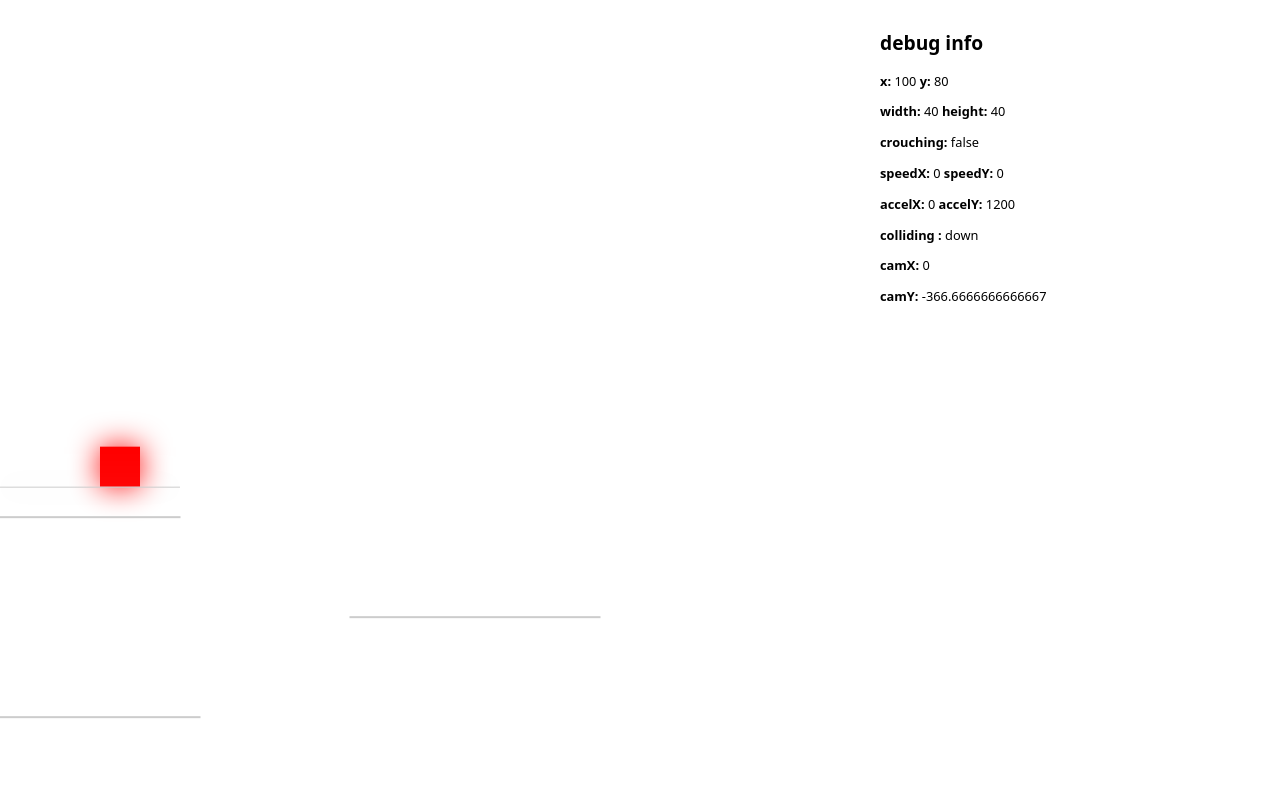
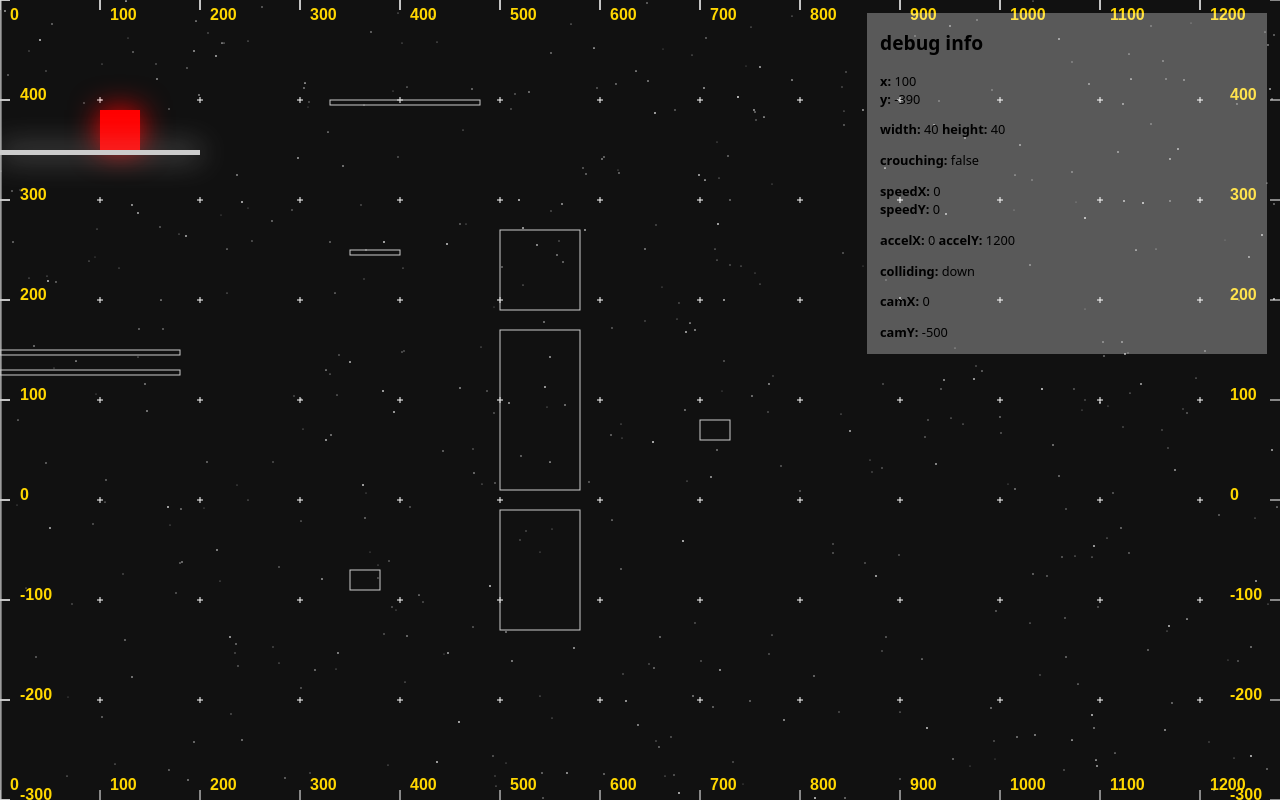
Before and after one commit to ThomasVandenhede/jeu-cv, a plain HTML site: page index.html in a window 1280 px wide. Drawn offline with Linux system fonts and the light colour scheme.

Commit message:
Refactor by creating game class and add cosmetic improvements

```diff
--- a/index.html
+++ b/index.html
@@ -82,7 +82,7 @@
     </section>
   </div>
 
-  <!-- <script src="./js/requestAnimationFrame-polyfill.js"></script> -->
+  <script src="./js/requestAnimationFrame-polyfill.js"></script>
   <script src="./js/constants.js"></script>
   <script src="./js/keyboardManager.js"></script>
   <script src="./js/soundManager.js"></script>
@@ -92,7 +92,7 @@
   <script src="./js/camera.js"></script>
   <script src="./js/platform.js"></script>
   <script src="./js/player.js"></script>
-  <!-- <script src="./js/game.js"></script> -->
+  <script src="./js/game.js"></script>
   <script src="./js/index.js"></script>
 </body>
 
--- /dev/null
+++ b/js/game.js
@@ -0,0 +1,268 @@
+var Game = (function() {
+  function Game(options) {
+    this.options = options || {};
+  }
+
+  Game.prototype.init = function(config) {
+    this.debug = config.debug || false;
+    this.rulers = config.rulers || true;
+    this.previousTime;
+    this.currentTime;
+    this.canvas = document.getElementById("canvas");
+    this.backgroundCanvas = document.getElementById("background");
+    this.ctx = this.canvas.getContext("2d");
+    this.bgCtx = this.backgroundCanvas.getContext("2d");
+    this.keyboard = keyboardManager.getInstance();
+    worldRect = new Rectangle(0, -100000, 3000, 102000);
+    this.player = playerFactory(100, -600);
+    this.platforms = [
+      platformFactory(0, -350, 200, 5),
+      platformFactory(350, -250, 50, 5),
+      platformFactory(0, -130, 180, 5),
+      platformFactory(0, -150, 180, 5),
+      platformFactory(330, -400, 150, 5),
+      platformFactory(150, 200, 50, 5),
+      platformFactory(500, -270, 80, 80),
+      platformFactory(500, -170, 80, 160),
+      platformFactory(500, 10, 80, 120),
+      platformFactory(500, 150, 80, 120),
+      platformFactory(700, -80, 30, 20),
+      platformFactory(350, 70, 30, 20),
+      platformFactory(700, 210, 30, 20),
+      platformFactory(0, -100000, 1, 200000)
+    ];
+
+    this.starCount = 500;
+    this.stars = [];
+    for (var i = 0; i < this.starCount; i++) {
+      this.stars.push({
+        x: Math.floor(Math.random() * (this.canvas.width + 1)),
+        y: Math.floor(Math.random() * (this.canvas.height + 1)),
+        r: Math.random() * 0.5 + 0.5,
+        opacity: Math.random() * 0.5 + 0.4
+      });
+    }
+
+    this.drawables = [];
+    this.drawables.push(this.player);
+    this.drawables = this.drawables.concat(this.platforms);
+
+    this.player.collidableWith = this.drawables.filter(function(el) {
+      return el !== this.player;
+    });
+
+    this.camera = new Camera(
+      0,
+      0,
+      this.canvas.width,
+      this.canvas.height,
+      2000,
+      2000
+    );
+    this.camera.follow(
+      this.player,
+      (this.canvas.width - this.player.width) / 2 - 10,
+      (this.canvas.height - this.player.height) / 2 - 10
+    );
+  };
+
+  Game.prototype.handleKeyboard = function() {
+    if (this.keyboard.RIGHT || this.keyboard.LEFT) {
+      this.keyboard.LEFT && this.player.moveLeft();
+      this.keyboard.RIGHT && this.player.moveRight();
+    } else {
+      this.player.v.x = 0;
+    }
+
+    if (this.keyboard.DOWN) {
+      this.player.crouch();
+    } else {
+      this.player.stand();
+    }
+
+    if (this.keyboard.UP || this.keyboard.SPACE) {
+      this.player.jump();
+    }
+  };
+
+  Game.prototype.updateScene = function() {
+    // apply gravity and resolve collisions
+    this.player.applyGravity();
+    this.player.detectCollisions();
+    // update objects to be rendered
+    this.player.update(dt);
+    for (var i = 0; i < this.platforms.length; i++) {
+      var platform = this.platforms[i];
+      platform.update(dt);
+    }
+    this.camera.update();
+  };
+
+  Game.prototype.updateTimeEllapsed = function() {
+    this.previousTime = this.currentTime || Date.now();
+    this.currentTime = Date.now();
+    return (this.currentTime - this.previousTime) / 1000;
+  };
+
+  Game.prototype.renderBackground = function(ctx) {
+    this.fillCanvas(ctx, "#111");
+    ctx.save();
+    for (var i = 0; i < this.starCount; i++) {
+      var star = this.stars[i];
+      ctx.fillStyle = "rgba(255, 255, 255, " + star.opacity + ")";
+      ctx.beginPath();
+      ctx.arc(
+        (star.x - this.camera.x + this.canvas.width) % this.canvas.width,
+        (star.y - this.camera.y + this.canvas.height) % this.canvas.height,
+        star.r,
+        0,
+        Math.PI * 2
+      );
+      ctx.fill();
+      ctx.closePath();
+    }
+    ctx.restore();
+  };
+
+  Game.prototype.clearCanvas = function(ctx) {
+    ctx.clearRect(0, 0, this.canvas.width, this.canvas.height);
+  };
+
+  Game.prototype.fillCanvas = function(ctx, color) {
+    ctx.fillStyle = color;
+    ctx.fillRect(0, 0, this.canvas.width, this.canvas.height);
+  };
+
+  Game.prototype.drawRulers = function(ctx) {
+    var minX,
+      maxX,
+      minY,
+      maxY,
+      crossSize = 3;
+    ctx.save();
+    ctx.font = "bold 16px Arial";
+    ctx.fillStyle = "#ffd700"; // Star Wars yellow
+    ctx.strokeStyle = "white";
+    minX = Math.floor(this.camera.x / 100, 2) * 100;
+    maxX = Math.ceil((this.camera.x + this.camera.wView) / 100, 2) * 100;
+    for (var i = minX; i <= maxX; i += 100) {
+      ctx.beginPath();
+      ctx.moveTo(i - this.camera.x, 0);
+      ctx.lineTo(i - this.camera.x, 10);
+      ctx.stroke();
+      ctx.moveTo(i - this.camera.x, this.canvas.height - 10);
+      ctx.lineTo(i - this.camera.x, this.canvas.height);
+      ctx.stroke();
+      ctx.closePath();
+      ctx.fillText(i, i + 10 - this.camera.x, 20);
+      ctx.fillText(i, i + 10 - this.camera.x, this.canvas.height - 10);
+    }
+    minY = Math.floor(this.camera.y / 100, 2) * 100;
+    maxY = Math.ceil((this.camera.y + this.camera.hView) / 100, 2) * 100;
+    for (var i = minY; i <= maxY; i += 100) {
+      ctx.beginPath();
+      ctx.moveTo(0, i - this.camera.y);
+      ctx.lineTo(10, i - this.camera.y);
+      ctx.stroke();
+      ctx.moveTo(this.canvas.width - 10, i - this.camera.y);
+      ctx.lineTo(this.canvas.width, i - this.camera.y);
+      ctx.stroke();
+      ctx.closePath();
+      ctx.fillText(-i, 20, i - this.camera.y);
+      ctx.fillText(-i, this.canvas.width - 50, i - this.camera.y);
+    }
+    for (var i = minX + 100; i <= maxX - 100; i += 100) {
+      for (var j = minY + 100; j <= maxY - 100; j += 100) {
+        ctx.beginPath();
+        ctx.moveTo(i - crossSize - this.camera.x, j - this.camera.y);
+        ctx.lineTo(i + crossSize - this.camera.x, j - this.camera.y);
+        ctx.moveTo(i - this.camera.x, j - crossSize - this.camera.y);
+        ctx.lineTo(i - this.camera.x, j + crossSize - this.camera.y);
+        ctx.stroke();
+        ctx.closePath();
+      }
+    }
+    ctx.restore();
+  };
+
+  Game.prototype.renderScene = function(ctx) {
+    this.rulers && this.drawRulers(ctx);
+    // optimize rendering by only drawing objects that are on screen
+    for (var i = 0; i < this.drawables.length; i++) {
+      var drawable = this.drawables[i];
+      drawable.overlaps(this.camera.viewportRect) &&
+        drawable.draw(ctx, this.camera);
+    }
+  };
+
+  Game.prototype.start = function() {
+    var music = new Sound(
+      "./assets/music/Star Wars - John Williams - Duel Of The Fates.mp3"
+    );
+    setTimeout(() => {
+      music.play();
+    }, 2000);
+    this.main();
+  };
+
+  Game.prototype.main = function() {
+    dt = this.updateTimeEllapsed();
+    this.handleKeyboard();
+    this.updateScene();
+    this.clearCanvas(this.ctx);
+    this.renderBackground(this.ctx);
+    this.renderScene(this.ctx);
+
+    requestAnimationFrame(this.main.bind(this));
+  };
+
+  Game.prototype.updateDebugInfo = function() {
+    var debug = document.querySelector(".debug");
+    var positionEl = debug.querySelector(".player__position");
+    var sizeEl = debug.querySelector(".player__size");
+    var isCrouchingEl = debug.querySelector(".player__is-crouching");
+    var speedEl = debug.querySelector(".player__speed");
+    var accelerationEl = debug.querySelector(".player__acceleration");
+    var collidingEl = debug.querySelector(".player__is-colliding");
+    var cameraPositionX = debug.querySelector(".camera__positionX");
+    var cameraPositionY = debug.querySelector(".camera__positionY");
+
+    var collidingHTML = Object.keys(this.player.isColliding)
+      .filter(
+        function(key) {
+          return this.player.isColliding[key];
+        }.bind(this)
+      )
+      .join(" ");
+
+    positionEl.innerHTML =
+      "<strong>x: </strong>" +
+      this.player.x +
+      "<br />" +
+      " <strong>y: </strong>" +
+      this.player.y;
+    sizeEl.innerHTML =
+      "<strong>width: </strong>" +
+      this.player.width +
+      " <strong>height: </strong>" +
+      this.player.height;
+    isCrouchingEl.innerHTML =
+      "<strong>crouching: </strong>" + this.player.isCrouching;
+    speedEl.innerHTML =
+      "<strong>speedX: </strong>" +
+      this.player.v.x +
+      "<br />" +
+      " <strong>speedY: </strong>" +
+      this.player.v.y;
+    accelerationEl.innerHTML =
+      "<strong>accelX: </strong>" +
+      this.player.acceleration.x +
+      " <strong>accelY: </strong>" +
+      this.player.acceleration.y;
+    collidingEl.innerHTML = "<strong>colliding: </strong>" + collidingHTML;
+    cameraPositionX.innerHTML = "<strong>camX: </strong>" + this.camera.x;
+    cameraPositionY.innerHTML = "<strong>camY: </strong>" + this.camera.y;
+  };
+
+  return Game;
+})();
--- a/js/index.js
+++ b/js/index.js
@@ -1,165 +1,30 @@
 window.addEventListener("DOMContentLoaded", function() {
-  function fitCanvasToClient() {
-    var canvas = document.getElementById("canvas");
-    canvas.setAttribute("width", window.innerWidth);
-    canvas.setAttribute("height", window.innerHeight);
+  function fitCanvasToContainer() {
+    var canvases = document.getElementsByTagName("canvas");
+    for (var i = 0; i < canvases.length; i++) {
+      var canvas = canvases[i];
+      canvas.setAttribute(
+        "width",
+        parseFloat(window.getComputedStyle(canvas).width)
+      );
+      canvas.setAttribute(
+        "height",
+        parseFloat(window.getComputedStyle(canvas).height)
+      );
+    }
   }
+  window.addEventListener("resize", fitCanvasToContainer);
+  fitCanvasToContainer();
 
-  fitCanvasToClient();
-  window.addEventListener("resize", fitCanvasToClient);
+  var game = new Game();
+  game.init({
+    debug: true,
+    rulers: false
+  });
+  game.start();
 
-  (function game() {
-    var previousTime, currentTime;
-    var keyboard = keyboardManager.getInstance();
-    var keyboard1 = keyboardManager.getInstance();
-    var canvas = document.getElementById("canvas");
-    var ctx = canvas.getContext("2d");
-    var drawables = [];
-    var player = playerFactory(100, -100);
-    var ground = platformFactory(0, canvas.height - 10, canvas.width, 10);
-    var platform1 = platformFactory(0, 350, 200, 1);
-    var platform2 = platformFactory(350, 250, 250, 1);
-    var platform3 = platformFactory(0, 150, 180, 1);
-    var platform4 = platformFactory(0, 120, 180, 1);
-    var platform5 = platformFactory(330, canvas.height - 100, 10, 100);
-    var platform6 = platformFactory(
-      canvas.width - 100,
-      canvas.height - 40,
-      80,
-      10
-    );
-    var platform7 = platformFactory(
-      canvas.width - 100,
-      canvas.height - 70,
-      80,
-      10
-    );
-    var platform8 = platformFactory(
-      canvas.width - 100,
-      canvas.height - 100,
-      80,
-      10
-    );
-    var platform9 = platformFactory(
-      canvas.width - 100,
-      canvas.height - 130,
-      80,
-      10
-    );
-    drawables.push(
-      player,
-      ground,
-      platform1,
-      platform2,
-      platform3,
-      platform4,
-      platform5,
-      platform6,
-      platform7,
-      platform8,
-      platform9
-    );
-
-    player.collidableWith = drawables.filter(function(el) {
-      return el !== player;
-    });
-
-    var camera = new Camera(0, 0, canvas.width, canvas.height, 2000, 2000);
-    camera.follow(player, canvas.width / 2, canvas.height / 2);
-
-    function clearCanvas() {
-      ctx.clearRect(0, 0, canvas.width, canvas.height);
-    }
-
-    function updateDebugInfo() {
-      var debug = document.querySelector(".debug");
-      var positionEl = debug.querySelector(".player__position");
-      var sizeEl = debug.querySelector(".player__size");
-      var isCrouchingEl = debug.querySelector(".player__is-crouching");
-      var speedEl = debug.querySelector(".player__speed");
-      var accelerationEl = debug.querySelector(".player__acceleration");
-      var collidingEl = debug.querySelector(".player__is-colliding");
-      var cameraPositionX = debug.querySelector(".camera__positionX");
-      var cameraPositionY = debug.querySelector(".camera__positionY");
-
-      var collidingHTML = Object.keys(player.isColliding)
-        .filter(function(key) {
-          return player.isColliding[key];
-        })
-        .join(" ");
-
-      positionEl.innerHTML =
-        "<strong>x: </strong>" + player.x + " <strong>y: </strong>" + player.y;
-      sizeEl.innerHTML =
-        "<strong>width: </strong>" +
-        player.width +
-        " <strong>height: </strong>" +
-        player.height;
-      isCrouchingEl.innerHTML =
-        "<strong>crouching: </strong>" + player.isCrouching;
-      speedEl.innerHTML =
-        "<strong>speedX: </strong>" +
-        player.v.x +
-        " <strong>speedY: </strong>" +
-        player.v.y;
-      accelerationEl.innerHTML =
-        "<strong>accelX: </strong>" +
-        player.acceleration.x +
-        " <strong>accelY: </strong>" +
-        player.acceleration.y;
-      collidingEl.innerHTML = "<strong>colliding : </strong>" + collidingHTML;
-      cameraPositionX.innerHTML = "<strong>camX: </strong>" + camera.x;
-      cameraPositionY.innerHTML = "<strong>camY: </strong>" + camera.y;
-    }
-
+  game.debug &&
     setInterval(function() {
-      updateDebugInfo();
+      game.updateDebugInfo();
     }, 50);
-
-    function render() {
-      previousTime = currentTime || Date.now();
-      currentTime = Date.now();
-      dt = (currentTime - previousTime) / 1000;
-
-      if (keyboard.RIGHT || keyboard.LEFT) {
-        if (keyboard.LEFT) {
-          player.moveLeft();
-        }
-
-        if (keyboard.RIGHT) {
-          player.moveRight();
-        }
-      } else {
-        player.v.x = 0;
-      }
-
-      if (keyboard.UP) {
-        player.jump();
-      }
-
-      if (keyboard.SPACE) {
-        player.jump();
-      }
-
-      if (keyboard.DOWN) {
-        player.crouch();
-      } else {
-        player.stand();
-      }
-
-      player.applyGravity();
-      player.detectCollisions();
-      player.update(dt);
-      camera.update();
-
-      clearCanvas();
-      for (var i = 0; i < drawables.length; i++) {
-        drawables[i].draw(ctx, camera);
-      }
-
-      requestAnimationFrame(render);
-    }
-
-    requestAnimationFrame(render);
-  })();
 });
--- /dev/null
+++ b/js/requestAnimationFrame-polyfill.js
@@ -0,0 +1,33 @@
+// http://paulirish.com/2011/requestanimationframe-for-smart-animating/
+// http://my.opera.com/emoller/blog/2011/12/20/requestanimationframe-for-smart-er-animating
+
+// requestAnimationFrame polyfill by Erik Möller. fixes from Paul Irish and Tino Zijdel
+
+// MIT license
+
+(function() {
+  var lastTime = 0;
+  var vendors = ["ms", "moz", "webkit", "o"];
+  for (var x = 0; x < vendors.length && !window.requestAnimationFrame; ++x) {
+    window.requestAnimationFrame = window[vendors[x] + "RequestAnimationFrame"];
+    window.cancelAnimationFrame =
+      window[vendors[x] + "CancelAnimationFrame"] ||
+      window[vendors[x] + "CancelRequestAnimationFrame"];
+  }
+
+  if (!window.requestAnimationFrame)
+    window.requestAnimationFrame = function(callback, element) {
+      var currTime = new Date().getTime();
+      var timeToCall = Math.max(0, 16 - (currTime - lastTime));
+      var id = window.setTimeout(function() {
+        callback(currTime + timeToCall);
+      }, timeToCall);
+      lastTime = currTime + timeToCall;
+      return id;
+    };
+
+  if (!window.cancelAnimationFrame)
+    window.cancelAnimationFrame = function(id) {
+      clearTimeout(id);
+    };
+})();
```
